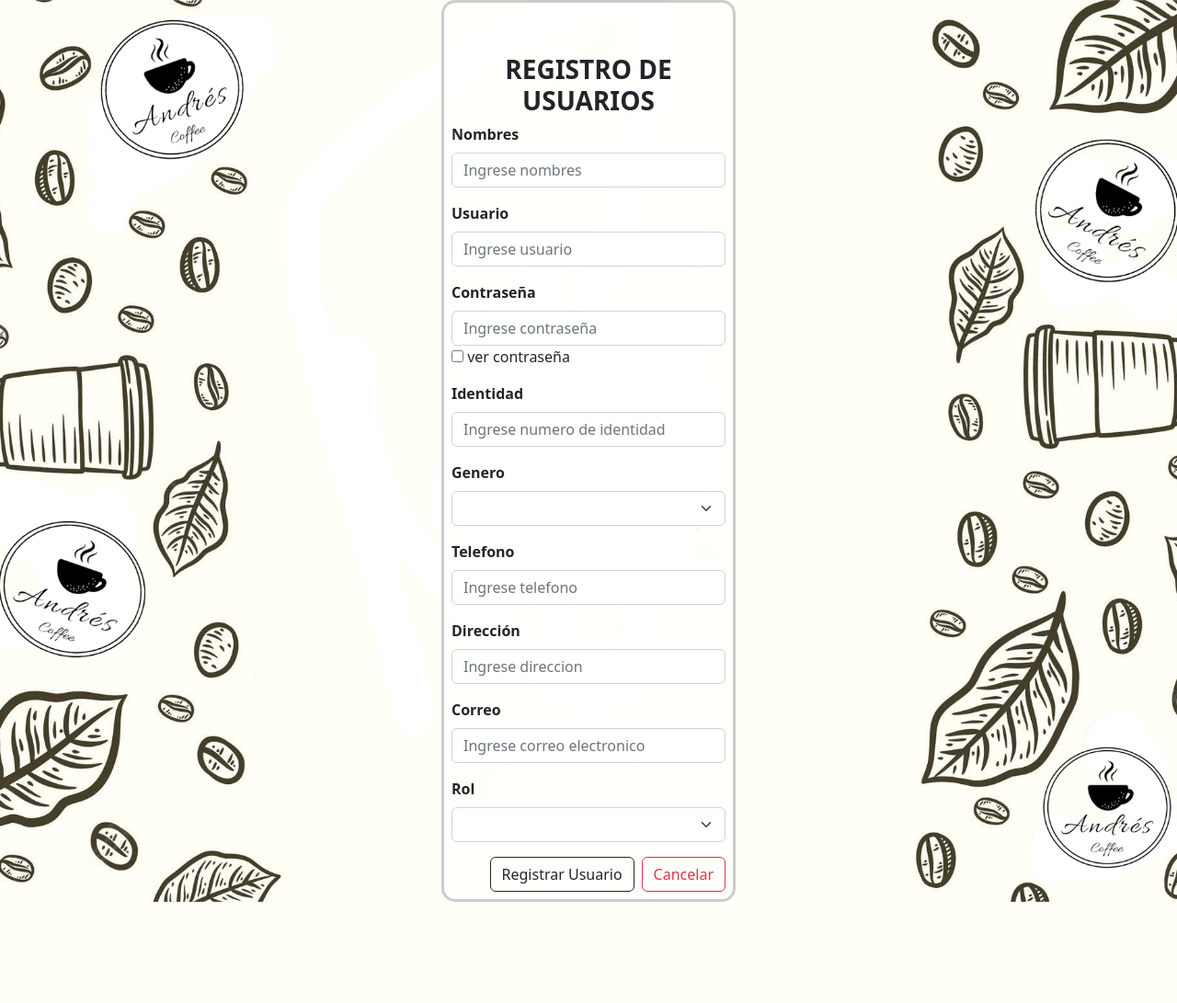
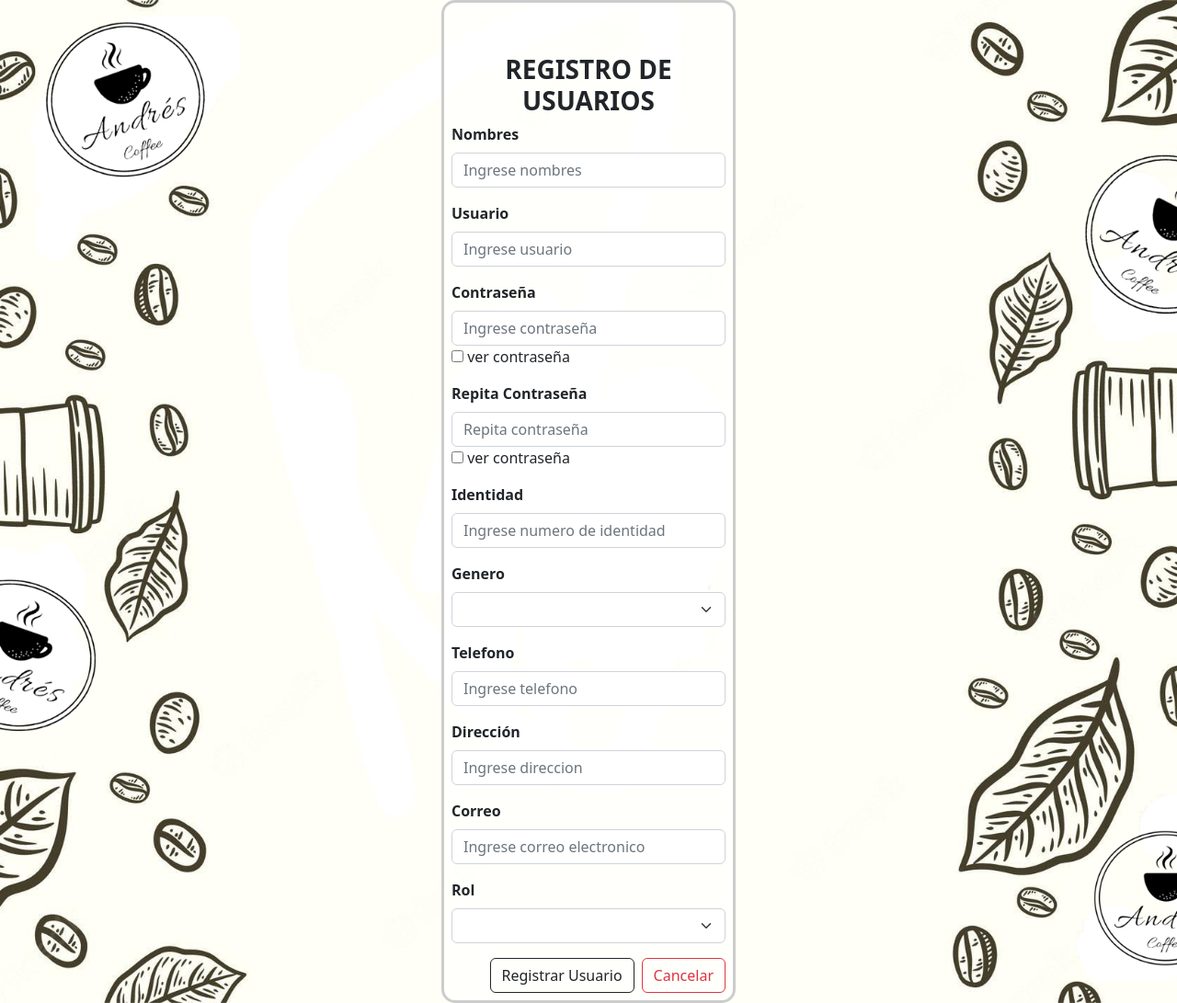
Before and after one commit to ralvarezl/aws, a PHP site: page /vista/administracion/nuevo_usuario.php in a window 1280 px wide. Shown: the whole page at 92% size. Before the commit the page ends 981 px from the top, so only its background shows below. Run offline with PHP 8.4, Linux system fonts and the light colour scheme; the visitor is signed in with stand-in values (Sample User, id 1); data that the repository does not hold is empty; some libraries are stand-ins or nearby versions.

Commit message:
Mostrar repepetir password en nuevo usuario(Vista)

```diff
--- a/vista/administracion/nuevo_usuario.php
+++ b/vista/administracion/nuevo_usuario.php
@@ -48,6 +48,22 @@ if(empty($_SESSION['usuario_login'])){
             <script type="text/javascript">
 			function myFuction(){
 				var x = document.getElementById("InputPassword");
+				if (x.type==="password") {
+					x.type="text";
+				}else{
+					x.type="password";
+				}
+            }
+            </script>
+            <!--REPITA CONTRASEÑA-->
+            <div class="mb-3">
+            <label for="exampleInputPassword1" class="form-label">Repita Contraseña</label>
+            <input type="password" id="InputPassword1" class="form-control" placeholder="Repita contraseña" name="r_password">
+            <input type="checkbox" onclick="myFuction1()"> ver contraseña
+            </div>
+            <script type="text/javascript">
+			function myFuction1(){
+				var x = document.getElementById("InputPassword1");
 				if (x.type==="password") {
 					x.type="text";
 				}else{
```
